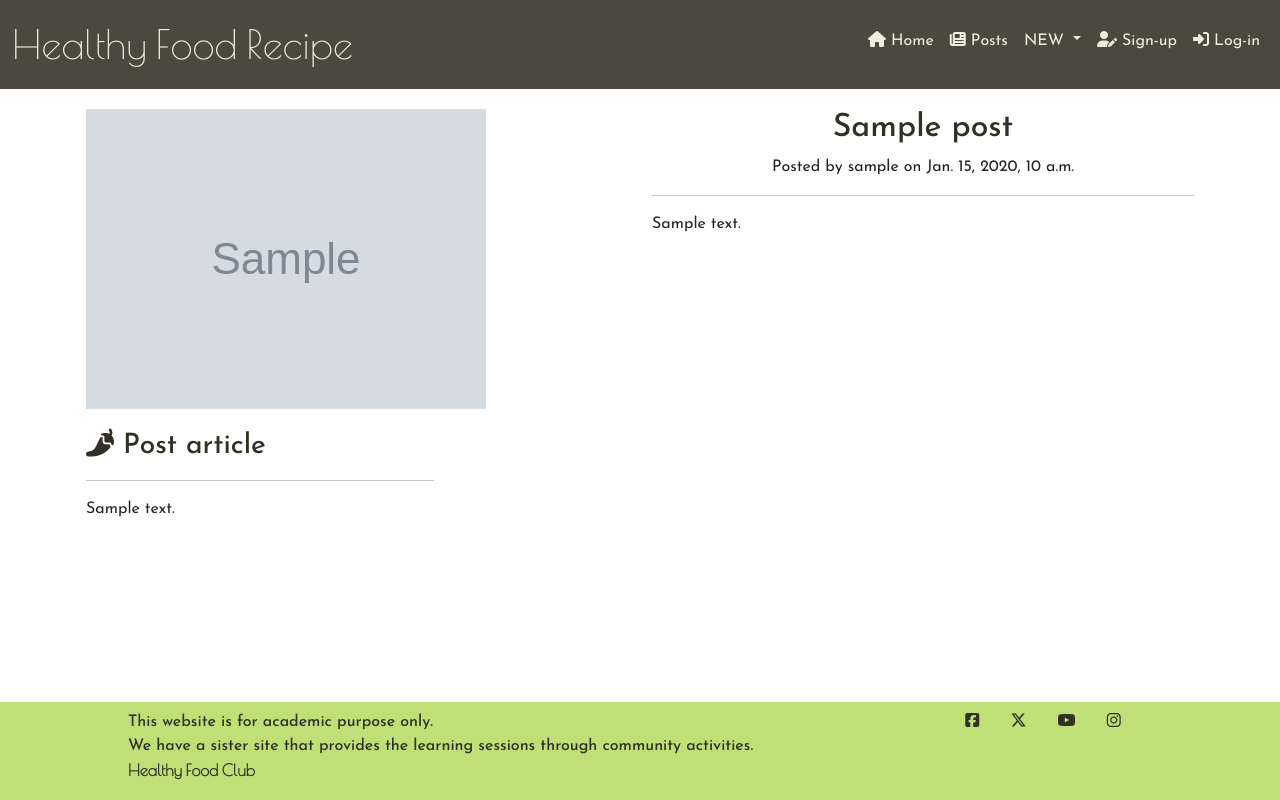
After one commit to AtsukoCoffey/healthy-food-recipes, a Django app: a page that uses posts/templates/posts/post_detail.html in a window 1280 px wide. The commit adds this page. Run offline with Django 4.2, Linux system fonts and the light colour scheme; tables that the repository leaves empty hold one stand-in row (values such as "Sample post"); grey boxes marked "Sample" are stand-in pictures; parts of the project's set-up code (start-up, migrations or seed data) failed here and were passed over; some libraries are stand-ins or nearby versions.

Commit message:
feat: Add Post detail page - template, views, urls

```diff
--- /dev/null
+++ b/posts/templates/posts/post_detail.html
@@ -0,0 +1,42 @@
+{% extends "base.html" %}
+{% load static %}
+{% load crispy_forms_tags %}
+{% block title %}Post Detail - {{post.title}}{% endblock %}
+
+{% block content %}
+<div class="container">
+    <!-- Post's image, title and some information -->
+    <div class="row mt-3 p-1">
+        <div class="col-md-8 col-lg-6">
+            <img src="{{ post.image.url }}" alt="{{ post.image_alt }}" class="recipe-pic">
+        </div>
+        <div class="col-md-4 col-lg-6">
+            <h2 class="text-center">{{post.title}}</h2>
+            <p class="text-center">Posted by {{post.user}} on {{post.posted_date}}</p>
+            <hr>
+            <p>{{ post.post_body }} </p>
+
+            <!-- If post's user display Edit/Delete button -->
+            {% if request.user == post.user %}
+            <div class="text-center">
+                <a href="{% url 'edit_recipe' recipe.id %}" class="btn btn-warning w-25">Edit</a>
+                <a href="{% url 'delete_recipe' recipe.id %}" class="btn btn-danger w-25">Delete</a>
+            </div>
+            {% endif %}
+        </div>
+    </div>
+    <!-- post's ingredients and instructions -->
+    <div class="row">
+        <div class="col-md-4 p-3">
+            <h3><i class="fa-solid fa-pepper-hot"></i> Post article</h3>
+            <hr>
+            <p class="card-text">{{post.post_body|safe}}</p>
+        </div>
+    </div>
+</div>
+</div>
+{% endblock %}
+
+{% block extras %}
+<script src="{% static 'js/recipe-comment.js' %}"></script>
+{% endblock %}
--- a/posts/templates/posts/posts.html
+++ b/posts/templates/posts/posts.html
@@ -7,7 +7,7 @@
 <hr>
 <div class="container d-flex flex-row flex-wrap justify-content-center">
     {% for post in posts %}
-    <a href="#" class="recipes" aria-label="Click to view {{post.title}}">
+    <a href="{% url 'post_detail' post.slug %}" class="recipes" aria-label="Click to view {{post.title}}">
         <div class="card m-3" style="width: 18rem;">
             <img src="{{post.image.url}}" class="card-img-top" alt="{{post.image_alt}}">
             <div class="card-body">
--- a/posts/urls.py
+++ b/posts/urls.py
@@ -1,8 +1,9 @@
 from django.urls import path
-from .views import AddPost, Posts
+from .views import AddPost, Posts, PostDetail
 from . import views
 
 urlpatterns = [
+    path("<slug:slug>/", PostDetail.as_view(), name="post_detail"),
     path('add/', AddPost.as_view(), name='add_post'),
-     path("", Posts.as_view(), name="posts"),
+    path("", Posts.as_view(), name="posts"),
 ]
--- a/posts/views.py
+++ b/posts/views.py
@@ -1,5 +1,5 @@
 from django.shortcuts import render
-from django.views.generic import CreateView, ListView
+from django.views.generic import CreateView, ListView, DetailView
 from django.contrib.auth.mixins import LoginRequiredMixin
 from django.contrib.messages.views import SuccessMessageMixin
 from .models import Post
@@ -38,3 +38,14 @@ class Posts(ListView):
     template_name = "posts/posts.html"
     model = Post
     context_object_name = "posts"
+
+
+class PostDetail(DetailView):
+    """
+    Display a single post page :model:`posts.Post`
+    **Context**
+    ``post`` An instance of :model:`posts.Post`
+    """
+    template_name = "posts/post_detail.html"
+    model = Post
+    context_object_name = "post"
```
